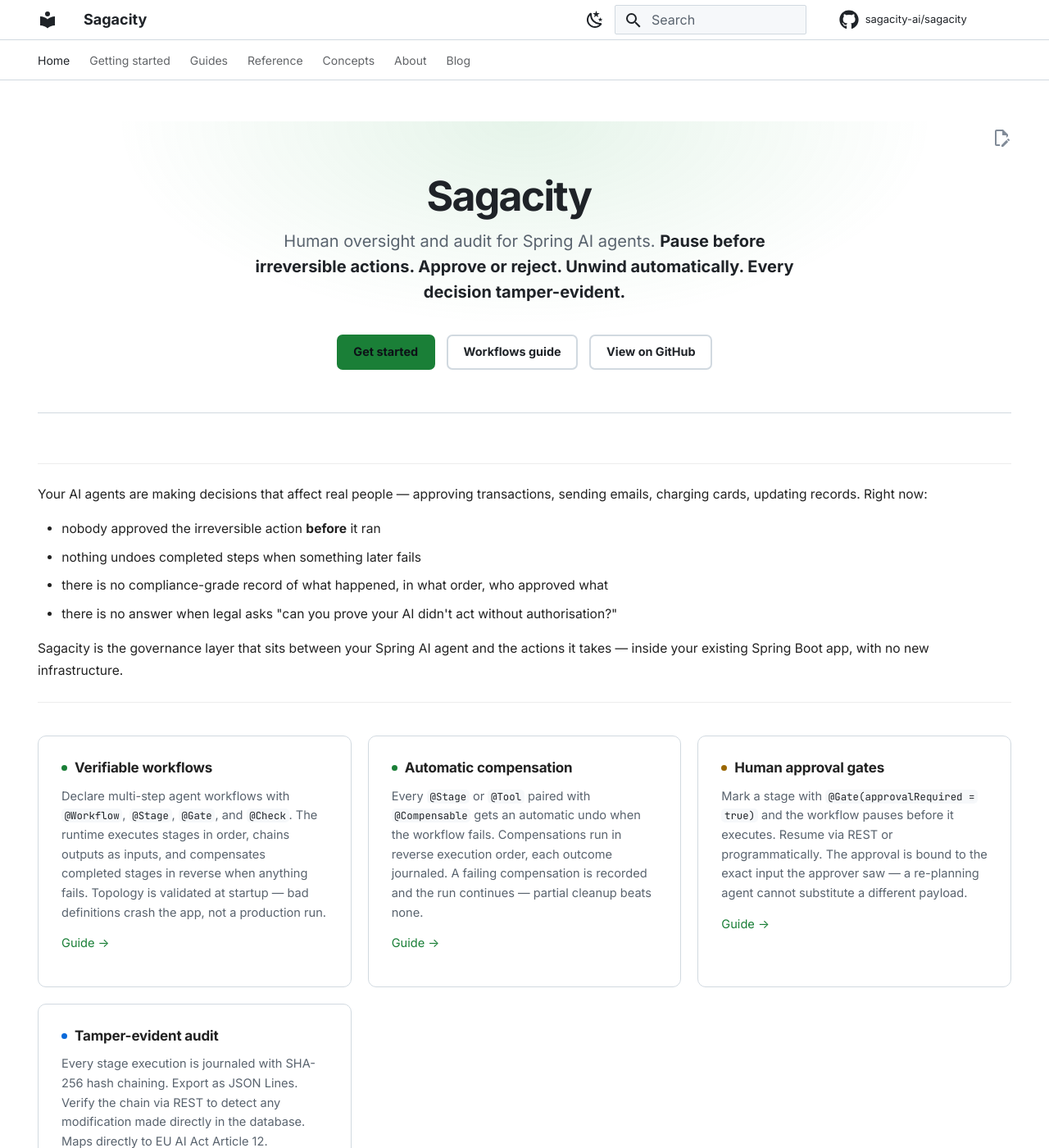
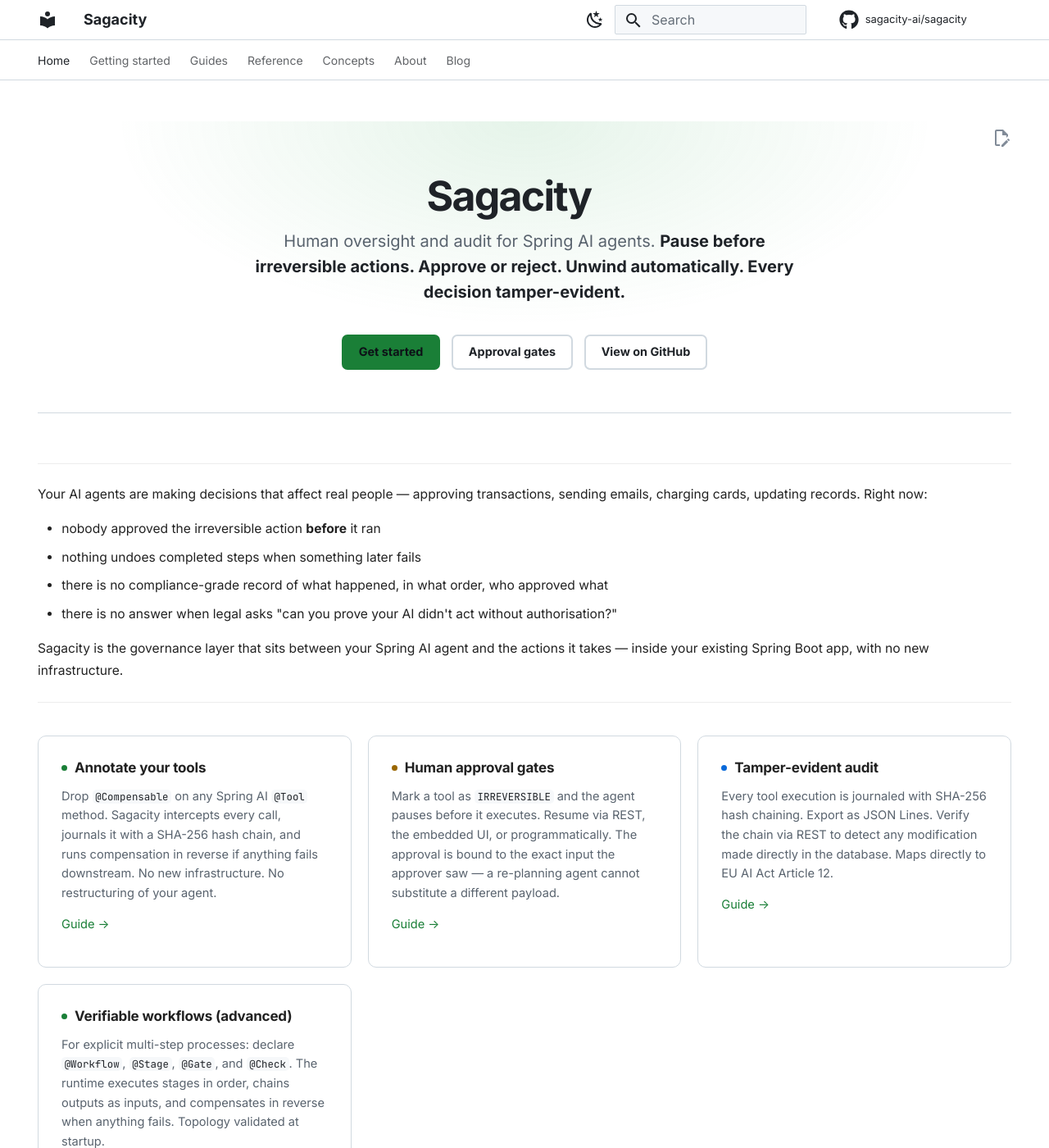
Before and after one commit to sagacity-ai/sagacity, an MkDocs documentation site: the page built from docs/index.md, in a window 1280 px wide and 1400 px high. Shown: the whole window at 82% size. Built offline with MkDocs 1.6.1 and Material for MkDocs 9.7.7, drawn with Linux system fonts in a browser that asks for light colours; comment, search, counter and statistics services are not loaded; some of the changed text lies outside the part shown.

Commit message:
docs: reframe homepage as agent-first, fix version to 0.4.0
Lead the card grid with tool annotation and approval gates rather than
workflows. Update CTA buttons — remove Workflows guide as second CTA,
replace with Approval gates. Mark verifiable workflows card as advanced.
Fix version numbers from 0.3.0 to 0.4.0. Update status section to
reflect 237 tests and durable JDBC state shipped in v0.4.0.

```diff
--- a/docs/index.md
+++ b/docs/index.md
@@ -15,7 +15,7 @@ Human oversight and audit for Spring AI agents.
 
 <div class="sg-cta" markdown>
 [Get started](getting-started.md){ .md-button .md-button--primary }
-[Workflows guide](guides/workflows.md){ .md-button }
+[Approval gates](guides/approval-gates.md){ .md-button }
 [View on GitHub](https://github.com/sumitvairagar/sagacity){ .md-button }
 </div>
 
@@ -38,24 +38,11 @@ Sagacity is the governance layer that sits between your Spring AI agent and the
 
 <div class="sg-card" markdown>
 
-### <span class="sg-dot sg-dot--green"></span> Verifiable workflows
+### <span class="sg-dot sg-dot--green"></span> Annotate your tools
 
-Declare multi-step agent workflows with `@Workflow`, `@Stage`, `@Gate`, and `@Check`.
-The runtime executes stages in order, chains outputs as inputs, and compensates completed
-stages in reverse when anything fails. Topology is validated at startup — bad definitions
-crash the app, not a production run.
-
-[Guide →](guides/workflows.md)
-
-</div>
-
-<div class="sg-card" markdown>
-
-### <span class="sg-dot sg-dot--green"></span> Automatic compensation
-
-Every `@Stage` or `@Tool` paired with `@Compensable` gets an automatic undo when the
-workflow fails. Compensations run in reverse execution order, each outcome journaled.
-A failing compensation is recorded and the run continues — partial cleanup beats none.
+Drop `@Compensable` on any Spring AI `@Tool` method. Sagacity intercepts every call,
+journals it with a SHA-256 hash chain, and runs compensation in reverse if anything
+fails downstream. No new infrastructure. No restructuring of your agent.
 
 [Guide →](guides/compensation.md)
 
@@ -65,9 +52,9 @@ A failing compensation is recorded and the run continues — partial cleanup bea
 
 ### <span class="sg-dot sg-dot--amber"></span> Human approval gates
 
-Mark a stage with `@Gate(approvalRequired = true)` and the workflow pauses before it
-executes. Resume via REST or programmatically. The approval is bound to the exact input
-the approver saw — a re-planning agent cannot substitute a different payload.
+Mark a tool as `IRREVERSIBLE` and the agent pauses before it executes. Resume via REST,
+the embedded UI, or programmatically. The approval is bound to the exact input the
+approver saw — a re-planning agent cannot substitute a different payload.
 
 [Guide →](guides/approval-gates.md)
 
@@ -77,11 +64,23 @@ the approver saw — a re-planning agent cannot substitute a different payload.
 
 ### <span class="sg-dot sg-dot--blue"></span> Tamper-evident audit
 
-Every stage execution is journaled with SHA-256 hash chaining. Export as JSON Lines.
+Every tool execution is journaled with SHA-256 hash chaining. Export as JSON Lines.
 Verify the chain via REST to detect any modification made directly in the database.
 Maps directly to EU AI Act Article 12.
 
 [Guide →](guides/audit-and-verification.md)
+
+</div>
+
+<div class="sg-card" markdown>
+
+### <span class="sg-dot sg-dot--green"></span> Verifiable workflows (advanced)
+
+For explicit multi-step processes: declare `@Workflow`, `@Stage`, `@Gate`, and `@Check`.
+The runtime executes stages in order, chains outputs as inputs, and compensates in
+reverse when anything fails. Topology validated at startup.
+
+[Guide →](guides/workflows.md)
 
 </div>
 
@@ -223,13 +222,13 @@ Requires Java 17+, Spring AI 2.0.0, Spring Boot 4.0.x.
 
 ## Status
 
-`0.3.0` ships the workflow engine. The compensation, approval, audit, and workflow paths
-are covered by **202 tests** across unit and integration suites, but the library has not
-been battle-tested in production by anyone yet.
+`0.4.0` ships durable JDBC-backed workflow state — runs survive JVM restarts, gates stay
+open across deploys. The compensation, approval, audit, and workflow paths are covered by
+**237 tests** across unit and integration suites, but the library has not been
+battle-tested in production by anyone yet.
 
 Read the [threat model](concepts/threat-model.md) before relying on the audit trail for
-anything that matters. Workflow state is in-memory in v0.3 — runs are lost on JVM restart.
-JDBC-backed durable state is the v0.4 priority.
+anything that matters.
 
-Known gaps: no streaming tool-call support, no LangChain4j adapter, no approval dashboard UI.
+Known gaps: no streaming tool-call support, no LangChain4j adapter.
 See the [roadmap](about/roadmap.md).
```
Also changed, not shown: other parts of docs/index.md (+2 -2 lines).
